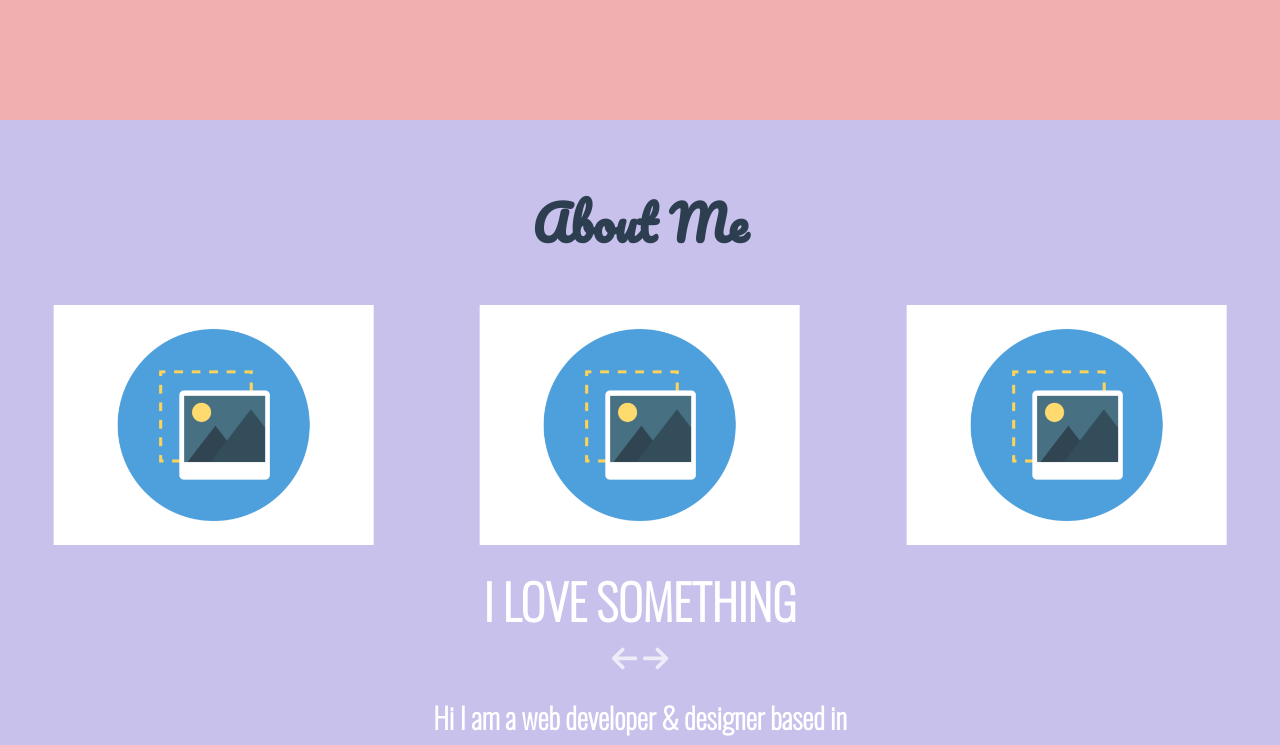
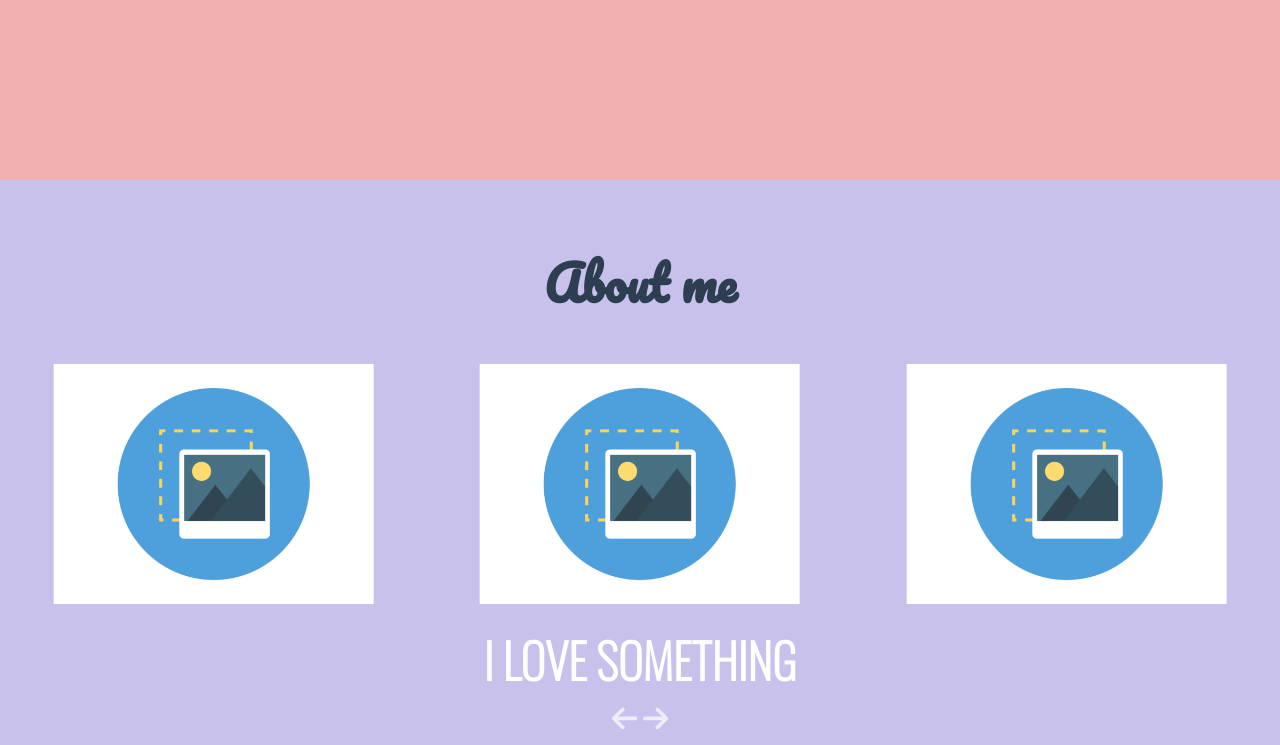
Before and after one commit to kazu-man/self-introduction-copy, a Vue app: page / in a window 1280 px wide. Shown: the part 680-1425 px from the top of the page. Built offline with nearby package versions, Linux system fonts and the light colour scheme.

Commit message:
content layout 修正

```diff
--- a/src/components/About.vue
+++ b/src/components/About.vue
@@ -1,9 +1,5 @@
 <template>
-  <ContentLayout>
-    <div class="about-content">
-      <div class="about-title">
-        <h2>About Me</h2>
-      </div>
+  <ContentLayout :title="'About me'">
     <div class="about-slide">
       <Carousel
         ref="myCarousel"
@@ -31,15 +27,15 @@
       </div>
     </div>
     <div class="about-text">
-        Hi I am a web developer & designer based in Vancouver in Canada. I
-        believe working in a multi-disciplined approach brings creative
-        inspiration to my work. I am passionate about creating websites and web
-        apps that incorporate interactive design and modern technologies. I
-        specialize in front-end development but also love experimenting with new
-        backend technologies, with the aim to improve productivity, quality,
-        performance and speed.
+      Hi I am a web developer & designer based in Vancouver in Canada. I believe
+      working in a multi-disciplined approach brings creative inspiration to my
+      work. I am passionate about creating websites and web apps that
+      incorporate interactive design and modern technologies. I specialize in
+      front-end development but also love experimenting with new backend
+      technologies, with the aim to improve productivity, quality, performance
+      and speed.
     </div>
-    </div>
+    <!-- </div> -->
   </ContentLayout>
 </template>
 
@@ -83,7 +79,7 @@ export default {
 </script>
 
 <style>
-.about-content {
+/* .about-content {
   width: 100%;
   height: auto;
   background: rgb(200, 193, 236);
@@ -92,7 +88,7 @@ export default {
 .about-title {
   font-family: "Pacifico", cursive;
   font-size: 2rem;
-}
+} */
 .about-slide {
   margin-bottom: 10px;
 }
--- a/src/components/ContentLayout.vue
+++ b/src/components/ContentLayout.vue
@@ -1,15 +1,34 @@
 <template>
   <div id="home-wrapper">
-    <slot></slot>
+    <div class="content">
+      <div class="title">
+        <h2>{{ title }}</h2>
+      </div>
+      <slot></slot>
+    </div>
   </div>
 </template>
 
 <script>
-export default {};
+export default {
+  props: {
+    title: String,
+  },
+};
 </script>
 
 <style>
 #home-wrapper {
   width: 100%;
 }
+.content {
+  width: 100%;
+  height: auto;
+  background: rgb(200, 193, 236);
+  padding-top: 20px;
+}
+.title {
+  font-family: "Pacifico", cursive;
+  font-size: 2rem;
+}
 </style>
```
Also changed, not shown: src/components/MySkill.vue (added, +7 -0 lines). Lines whose indentation alone changed are shown as unchanged.
